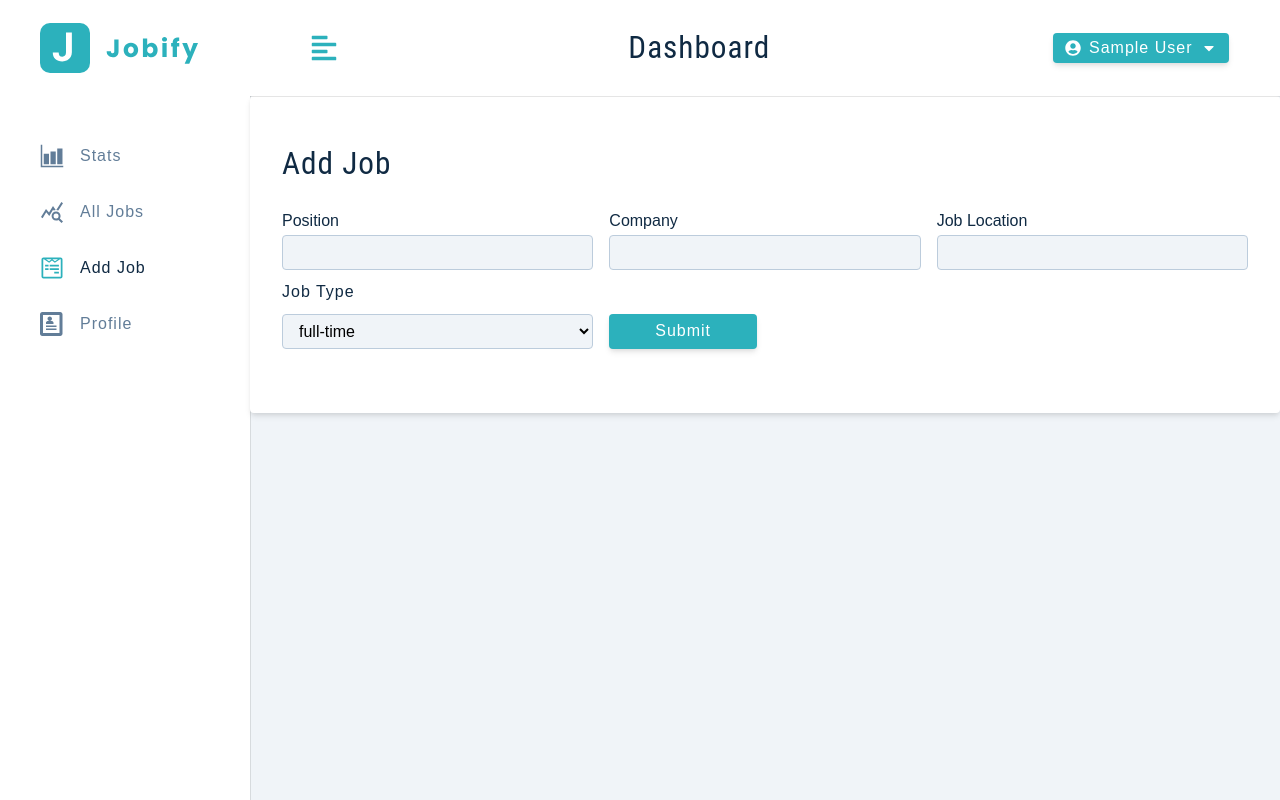
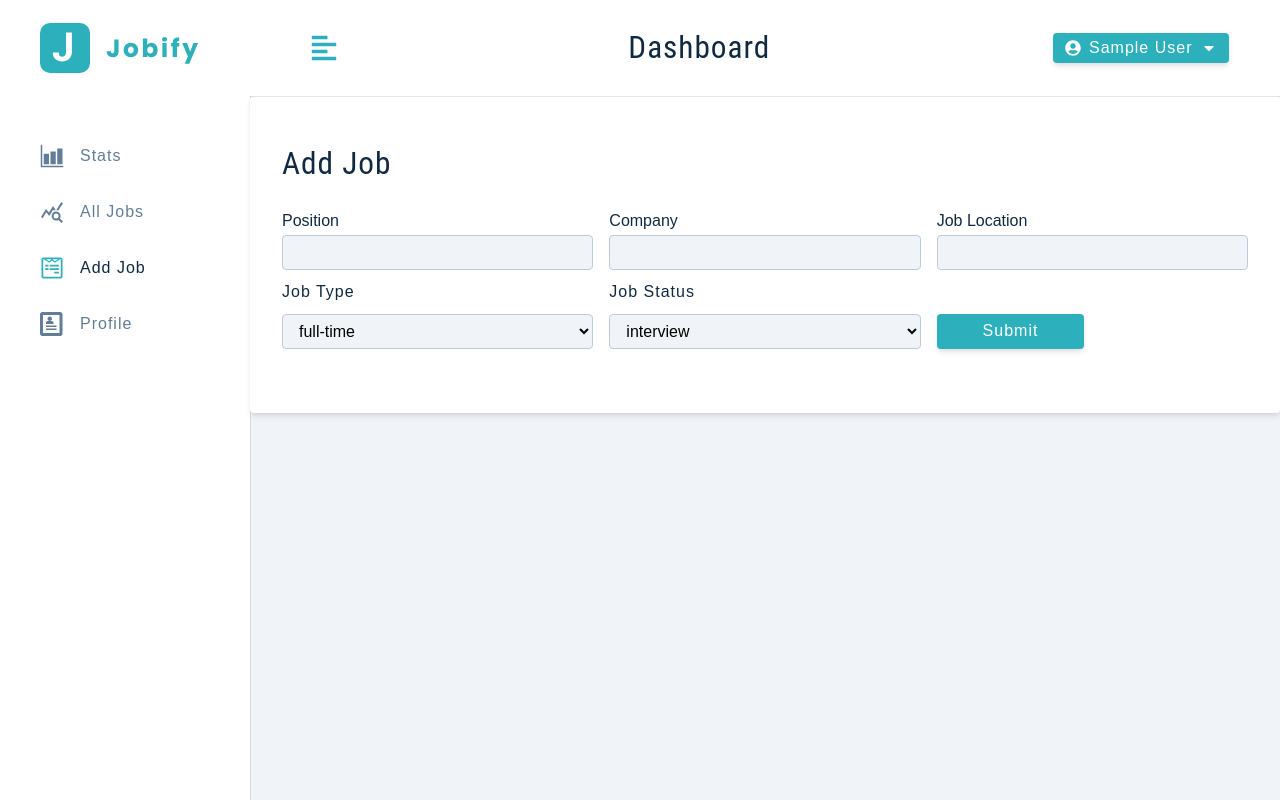
Before and after one commit to jeremydurden/jobify, a React (Create React App) app in the folder client/: page /add-job in a window 1280 px wide. Built offline with nearby package versions, Linux system fonts and the light colour scheme; sample sign-in values are in the browser's storage.

Commit message:
setting up FormRowSelect as a separate component

```diff
--- /dev/null
+++ b/client/src/components/FormRowSelect.js
@@ -0,0 +1,24 @@
+const FormRowSelect = ({ labelText, name, value, handleChange, list }) => {
+  return (
+    <div className="form-row">
+      <label htmlFor={name} className="form-label">
+        {labelText || name}
+      </label>
+      <select
+        name={name}
+        value={value}
+        onChange={handleChange}
+        className="form-select"
+      >
+        {list.map((itemValue, index) => {
+          return (
+            <option key={index} value={itemValue}>
+              {itemValue}
+            </option>
+          );
+        })}
+      </select>
+    </div>
+  );
+};
+export default FormRowSelect;
--- a/client/src/components/index.js
+++ b/client/src/components/index.js
@@ -4,5 +4,14 @@ import Alert from "./Alert";
 import BigSidebar from "./BigSidebar";
 import Navbar from "./Navbar";
 import SmallSidebar from "./SmallSidebar";
+import FormRowSelect from "./FormRowSelect";
 
-export { Logo, FormRow, Alert, SmallSidebar, Navbar, BigSidebar };
+export {
+  Logo,
+  FormRow,
+  FormRowSelect,
+  Alert,
+  SmallSidebar,
+  Navbar,
+  BigSidebar,
+};
--- a/client/src/pages/dashboard/AddJob.js
+++ b/client/src/pages/dashboard/AddJob.js
@@ -1,4 +1,4 @@
-import { FormRow, Alert } from "../../components";
+import { FormRow, FormRowSelect, Alert } from "../../components";
 import { useAppContext } from "../../context/appContext";
 import Wrapper from "../../assets/wrappers/DashboardFormPage";
 import { useState } from "react";
@@ -10,7 +10,7 @@ function AddJob() {
     position,
     company,
     jobLocation,
-    jobTpye,
+    jobType,
     jobTypeOptions,
     status,
     statusOptions,
@@ -60,26 +60,22 @@ function AddJob() {
             handleChange={handleJobInput}
           />
           {/* JOB TYPE */}
-          <div className="form-row">
-            <label htmlFor="jobType" className="form-label">
-              job type
-            </label>
-            <select
-              name="jobType"
-              value={jobTpye}
-              onChange={handleJobInput}
-              className="form-select"
-            >
-              {jobTypeOptions.map((itemValue, index) => {
-                return (
-                  <option key={index} value={itemValue}>
-                    {itemValue}
-                  </option>
-                );
-              })}
-            </select>
-          </div>
+          <FormRowSelect
+            labelText="Job Type"
+            name="jobType"
+            value={jobType}
+            handleChange={handleJobInput}
+            list={jobTypeOptions}
+          />
           {/* JOB STATUS */}
+          <FormRowSelect
+            labelText="Job Status"
+            name="status"
+            value={status}
+            handleChange={handleJobInput}
+            list={statusOptions}
+          />
+
           <div className="btn-container">
             <button
               onClick={handleSubmit}
```
